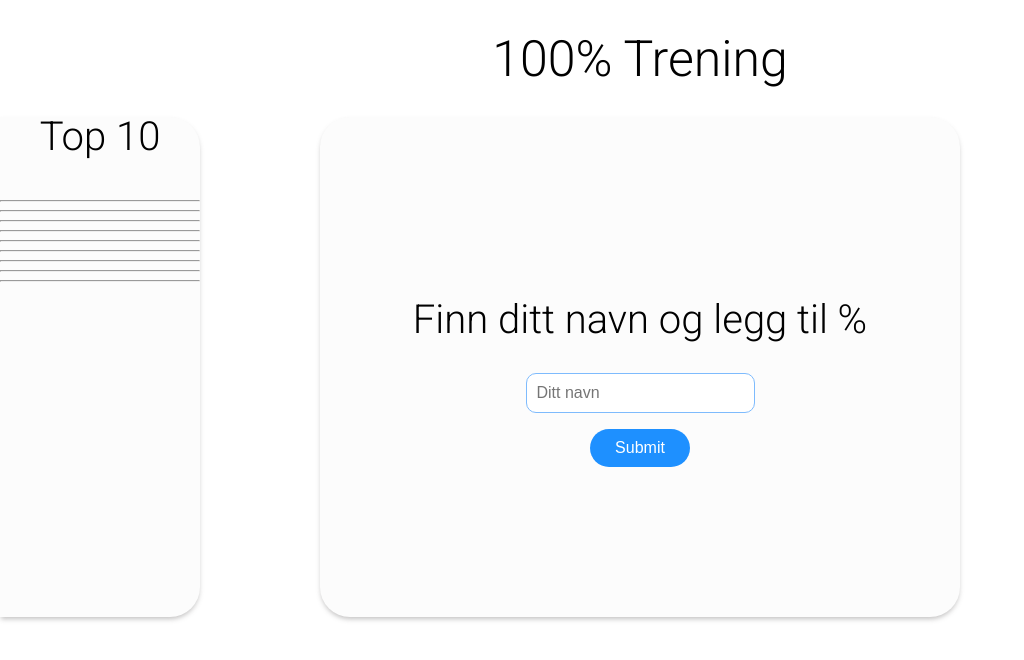
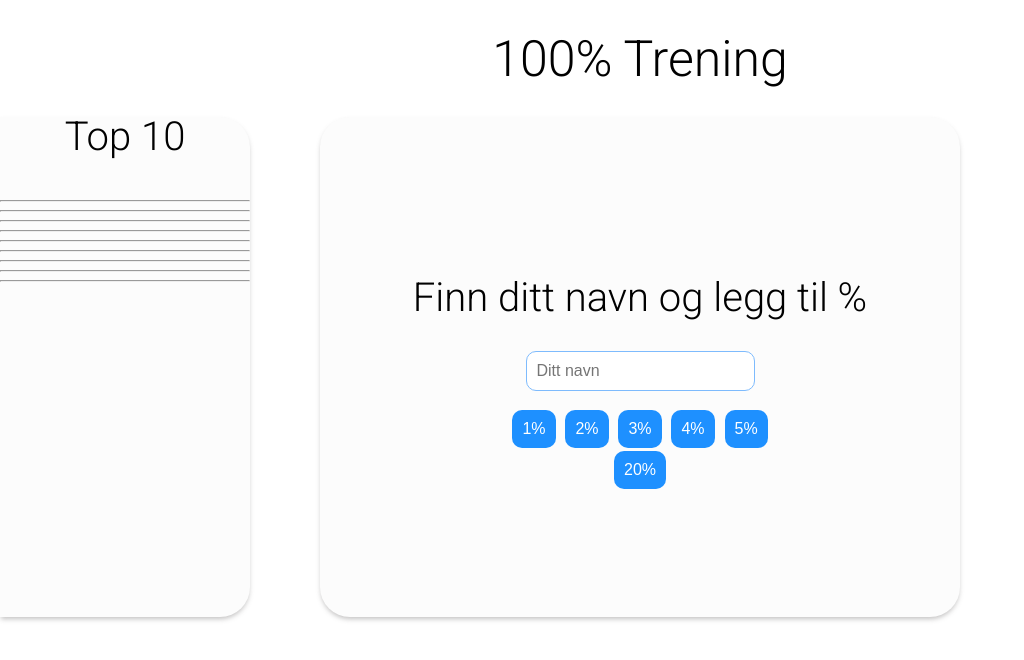
Before and after one commit to FreiBj/FreiBj.github.io, a PHP site: page /Kalkulator/index.html in a window 1280 px wide. Shown: the top 660 px of the page, without its empty margins (0-1024 px from the left). Run offline with PHP 8.4, Linux system fonts and the light colour scheme.

Commit message:
Changes, buttons for percentage

```diff
--- a/Kalkulator/index.html
+++ b/Kalkulator/index.html
@@ -46,7 +46,7 @@
       </div>
 
       <div class="card">
-        <h2>Finn ditt navn og legg til %</h2>
+        <h2 id="finn-navn">Finn ditt navn og legg til %</h2>
 
 
         <!--<input type="text" id="name" name="name" placeholder="Ditt navn" autocomplete="off">-->
@@ -61,10 +61,18 @@
 
 
         <br>
-        <!--<button class="input-closed" onclick="myFunction()">Legg til</button>-->
+        <div class="buttons">
+          <button class="percent" onclick="myFunction(1)">1%</button>
+          <button class="percent" onclick="myFunction(2)">2%</button>
+          <button class="percent" onclick="myFunction(3)">3%</button>
+          <button class="percent" onclick="myFunction(4)">4%</button>
+          <button class="percent" onclick="myFunction(5)">5%</button>
+        </div>
+        <button class="percent" onclick="myFunction(20)">20%</button>
+
         <!--<input type="submit" class="input-closed" onclick="myFunction()">-->
         <!--<input type="submit" class="input-closed" onclick="myFunction()">-->
-        <input type="submit" class="input-closed" onclick="myFunction()">
+        <!--<input type="submit" class="input-closed" onclick="myFunction()">-->
       </div>
     </div>
 
--- a/Kalkulator/script.js
+++ b/Kalkulator/script.js
@@ -2,6 +2,7 @@ var selectedAthlete;
 var input;
 var okning;
 
+/*Sorting function that sorts the array dictionaries*/
 Array.prototype.sortAttr = function(attr,reverse) {
   var sorter = function(a,b) {
     var aa = a[attr];
@@ -16,14 +17,16 @@ Array.prototype.sortAttr = function(attr,reverse) {
   });
 };
 
+input = document.getElementById("myInput").value;
 
-function myFunction(name) {
+function myFunction(increment) {
   // gA.sortAttr("percentage");
   input = document.getElementById("myInput").value;
 
   for (var i=0; i < gA.length;i++) {
     if (gA[i].name.toLowerCase() == input.toLowerCase()) {
-      gA[i].percentage = gA[i].percentage + 10;
+      gA[i].percentage = gA[i].percentage + increment;
+      document.getElementById("finn-navn").innerHTML = "Hei " + gA[i].name + ", du har " + gA[i].percentage + "%";
       console.log("We've found " + gA[i].name + " ,you've got " + gA[i].percentage + "%");
 
       for (var i=0; i < 10; i++) {
@@ -46,9 +49,8 @@ function myFunction(name) {
 
     // var y = document.getElementById("leaderboard");
     var x = document.getElementById("top-" + i);
-    x.innerHTML = gA[i].name + " " + gA[i].percentage;
+    x.innerHTML = gA[i].name + " " + gA[i].percentage + "%";
     // y.innerHTML = gA[i].percentage;
-
 
   }
 }
@@ -64,7 +66,7 @@ function autocomplete(inp, arr) {
       var a, b, i, val = this.value;
       /*close any already open lists of autocompleted values*/
       closeAllLists();
-      if (!val) {document.getElementById("myInput").className = "input-closed";return false;}
+      if (!val) {document.getElementById("myInput").className = "input-closed"; return false;}
       currentFocus = -1;
       /*create a DIV element that will contain the items (values):*/
       a = document.createElement("DIV");
--- a/Kalkulator/style.css
+++ b/Kalkulator/style.css
@@ -71,7 +71,28 @@ p {
   padding:10px;
   outline:0 none;
 
+  /*background-color:DodgerBlue;*/
+
   font-size:16px;
+}
+
+.percent {
+  /*background-color:#7EBBFD;*/
+
+  border:0px solid;
+  border-radius: 10px;
+  padding:10px;
+  outline:0 none;
+
+  color:white;
+
+  background-color:DodgerBlue;
+
+  font-size:16px;
+}
+
+.buttons button {
+  padding:10px; margin:3px;
 }
 
 .input-open {
@@ -174,7 +195,7 @@ input[type=submit] {
 }
 
 .leaderboard {
-  width:200px;
+  width:250px;
   height:500px;
   /*text-align: center;*/
 
@@ -211,6 +232,7 @@ input[type=submit] {
 
   margin:0; padding:0;
   font-size:20px;
+  margin-left:5px;
 }
 
 .leaderboard ul {
--- a/geneever/style.css
+++ b/geneever/style.css
@@ -103,11 +103,11 @@ p {font-size:20px;}
 }
 
 .top-bar .nav-bar #learn-more, .fiftyfifty a {
-  border:2px solid #2565AE;
+  border:2px solid DodgerBlue;
   border-radius:20px;
   padding:10px;
 
-  background-color:#2565AE;
+  background-color:DodgerBlue;
   color:white;
 }
 
```
